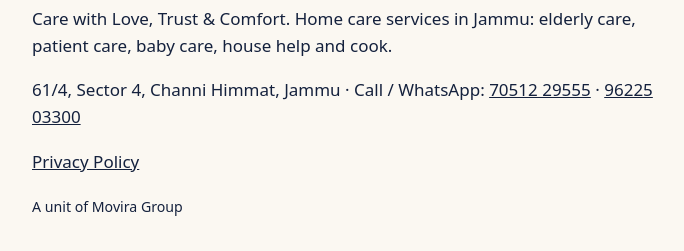
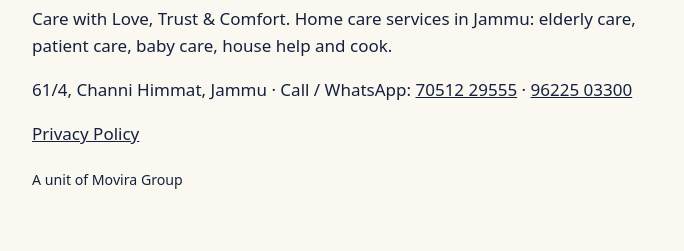
Before and after one commit to moviracare/moviracare.github.io, a plain HTML site: page index.html in a window 1280 px wide. Shown: the part 143-394 px from the top of the page, without its empty margins (288-972 px from the left). Drawn offline with Linux system fonts and the light colour scheme.

Commit message:
Address: 61/4, Channi Himmat (remove Sector 4)

```diff
--- a/index.html
+++ b/index.html
@@ -1,5 +1,5 @@
 <!doctype html><html lang="en"><head><meta charset="utf-8"><meta name="viewport" content="width=device-width,initial-scale=1"><title>Movira Care</title>
 <style>body{margin:0;background:#fbf8f2;color:#14213d;font:17px/1.6 system-ui,sans-serif}main{max-width:640px;margin:0 auto;padding:48px 16px}a{color:#14213d}</style></head>
 <body><main><h1>Movira Care</h1><p>Care with Love, Trust &amp; Comfort. Home care services in Jammu: elderly care, patient care, baby care, house help and cook.</p>
-<p>61/4, Sector 4, Channi Himmat, Jammu · Call / WhatsApp: <a href="tel:+917051229555">70512 29555</a> · <a href="tel:+919622503300">96225 03300</a></p>
+<p>61/4, Channi Himmat, Jammu · Call / WhatsApp: <a href="tel:+917051229555">70512 29555</a> · <a href="tel:+919622503300">96225 03300</a></p>
 <p><a href="privacy.html">Privacy Policy</a></p><p><small>A unit of Movira Group</small></p></main></body></html>
```
Also changed, not shown: privacy.html (+1 -1 lines).
